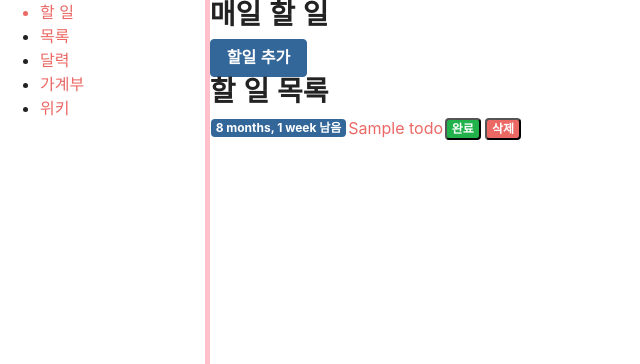
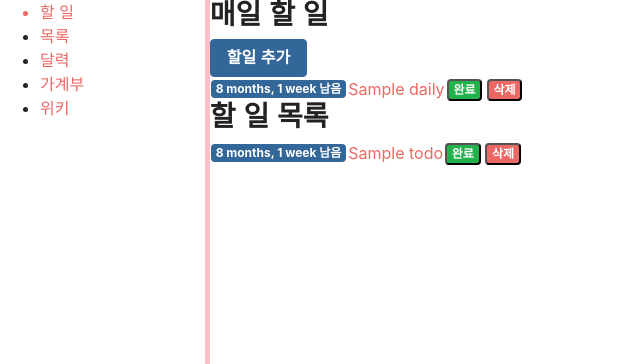
Before and after one commit to lindychi/mnec, a Django app: template nec_todo/templates/nec_todo/todo_list.html in a window 1280 px wide. Shown: the part 59-423 px from the top of the page, without its empty margins (0-640 px from the left). Run offline with Django 3.2, Linux system fonts and the light colour scheme; the template is opened without the code that fills it: most values are stand-ins (such as "Sample title", 1, 10 or a date in 2020); some libraries are stand-ins or nearby versions; some web fonts are replaced.

Commit message:
매일 할일 분리

```diff
--- a/nec_todo/templates/nec_todo/todo_list.html
+++ b/nec_todo/templates/nec_todo/todo_list.html
@@ -3,6 +3,26 @@
 {% block content %}
   <h3>매일 할 일</h3>
   <a href="{% url 'todo_create_simple' %}"><button class="btn btn-info">할일 추가</button></a>
+  <table>
+  {% for daily in daily_list %}
+    <tr>
+      <td>
+      {% if daily.is_past_due %}
+        <span class="badge badge-primary">{{daily.end_date|timesince}} 지남</span>
+      {% else %}
+        <span class="badge badge-info">{{daily.end_date|timeuntil}} 남음</span>
+      {% endif %}
+      </td>
+      <td>
+      <a href="{% url 'todo_view' daily.title %}">{{ daily.title }}</a>
+      </td>
+      <td>
+      <a href="{% url 'todo_do' daily.id %}"><button class="badge badge-success">완료</button></a>
+      <a href="{% url 'todo_delete' daily.id %}"><button class="badge badge-primary">삭제</button></a>
+      </td>
+    </tr>
+  {% endfor %}
+  </table>
   <h3>할 일 목록</h3>
   <table>
   {% for todo in todo_list %}
```
Also changed, not shown: nec_todo/views.py (+5 -2 lines).
